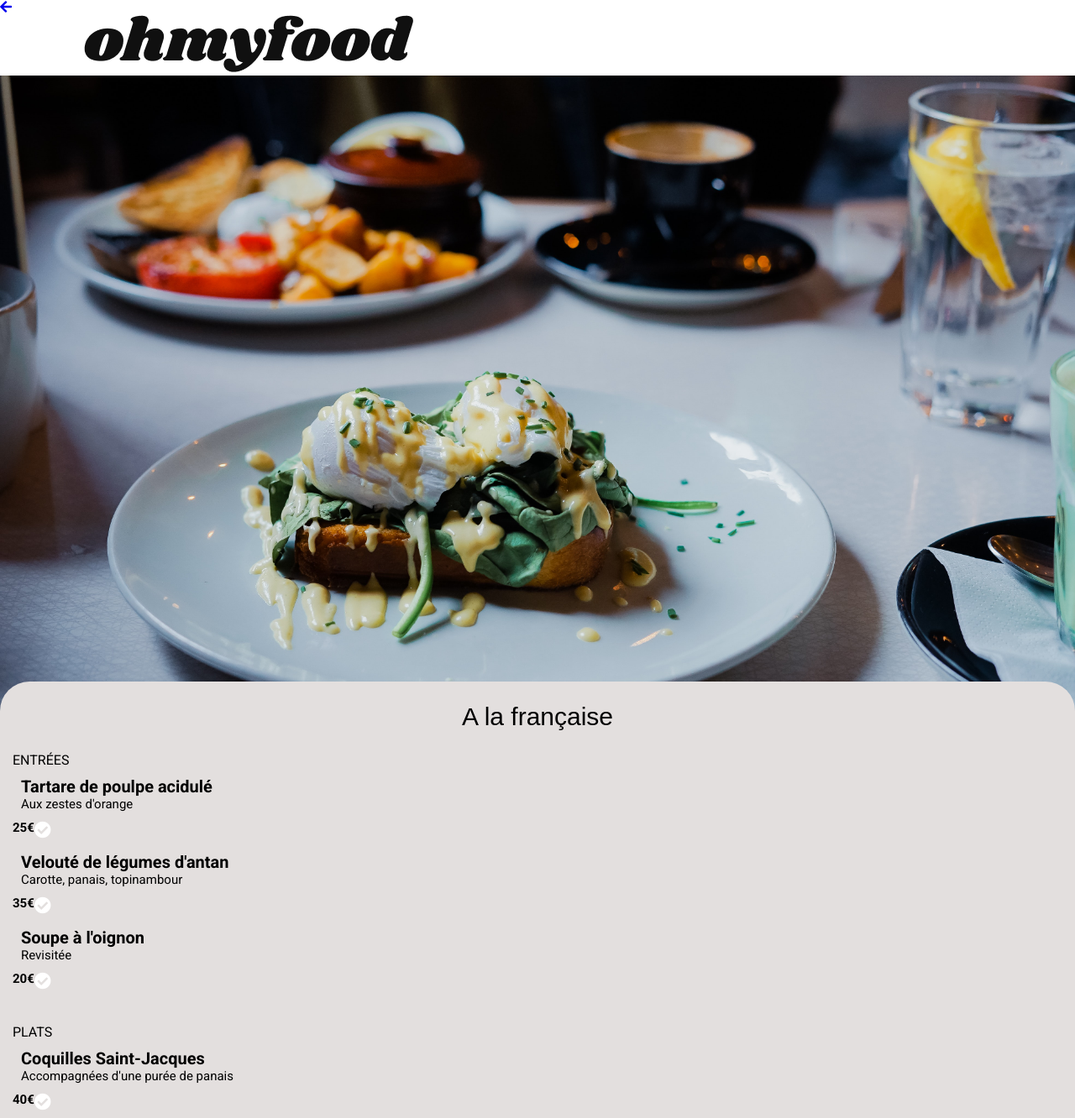
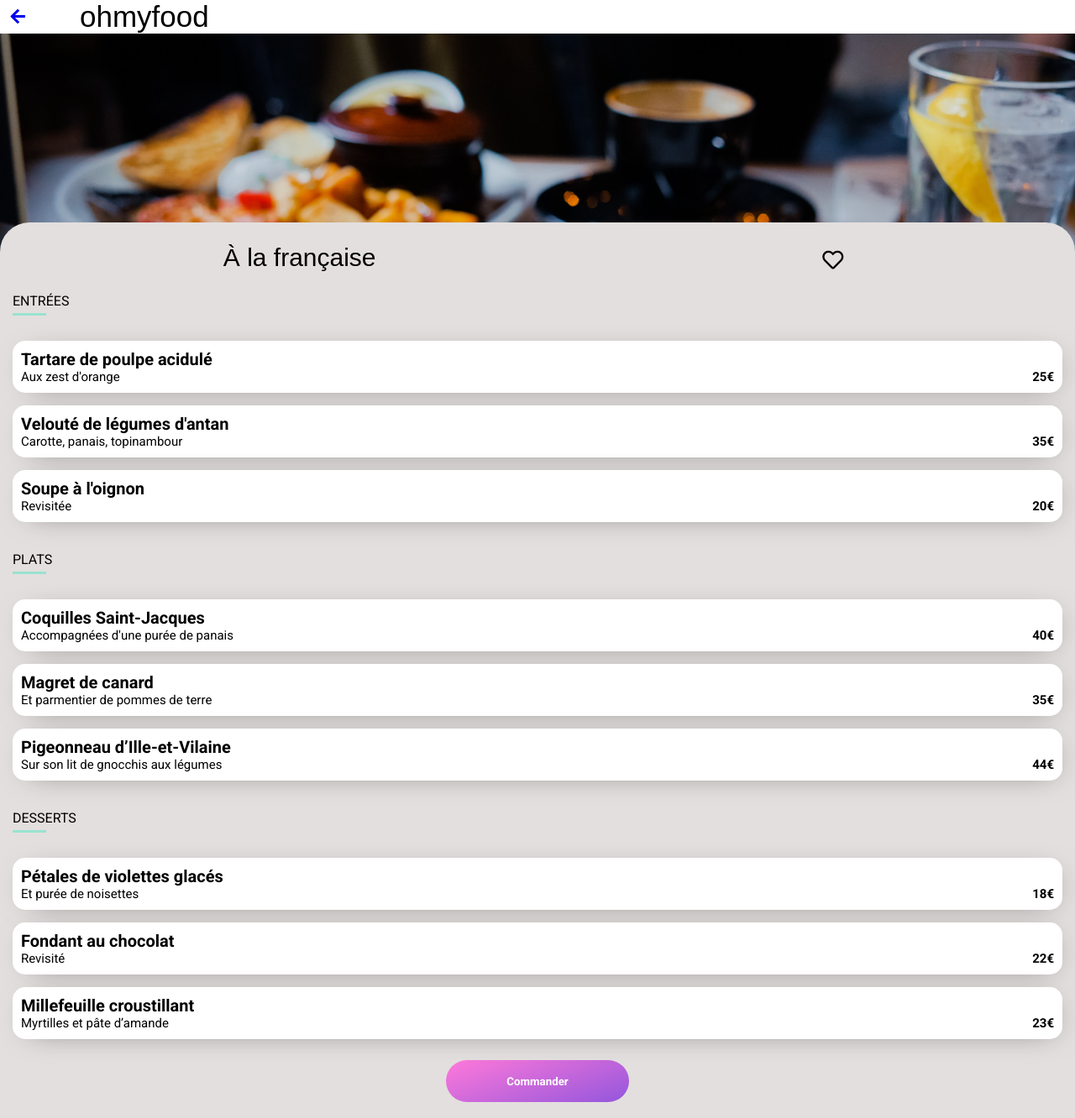
Before and after one commit to Lokki68/LibertBrice_3_15052021, a website: page menu_aLaFrancaise.html in a window 1280 px wide. Shown: the top 1332 px of the page at 84% size. Drawn offline with Linux system fonts and the light colour scheme; a web font is replaced by a local one.

Commit message:
menu html

```diff
--- a/menu_aLaFrancaise.html
+++ b/menu_aLaFrancaise.html
@@ -1,5 +1,6 @@
 <!DOCTYPE html>
 <html lang="en">
+
 <head>
     <meta charset="UTF-8">
     <meta http-equiv="X-UA-Compatible" content="IE=edge">
@@ -7,36 +8,44 @@
 
     <!-- Police / FontAwesome -->
     <link rel="preconnect" href="https://fonts.gstatic.com">
-    <link href="https://fonts.googleapis.com/css2?family=Roboto:wght@300;400;700&family=Shrikhand&display=swap" rel="stylesheet">
-    <link rel="stylesheet" href="https://cdnjs.cloudflare.com/ajax/libs/font-awesome/5.15.3/css/all.min.css" integrity="sha512-iBBXm8fW90+nuLcSKlbmrPcLa0OT92xO1BIsZ+ywDWZCvqsWgccV3gFoRBv0z+8dLJgyAHIhR35VZc2oM/gI1w==" crossorigin="anonymous" />
+    <link href="https://fonts.googleapis.com/css2?family=Roboto:wght@300;400;700&family=Shrikhand&display=swap"
+        rel="stylesheet">
+    <link rel="stylesheet" href="https://cdnjs.cloudflare.com/ajax/libs/font-awesome/5.15.3/css/all.min.css"
+        integrity="sha512-iBBXm8fW90+nuLcSKlbmrPcLa0OT92xO1BIsZ+ywDWZCvqsWgccV3gFoRBv0z+8dLJgyAHIhR35VZc2oM/gI1w=="
+        crossorigin="anonymous" />
     <!-- CSS -->
     <link rel="stylesheet" href="./public/css/style.css">
 
 
-    <title>OhMyFood! - Menu</title>
+    <title>OhMyFood! - Menu - A La Française</title>
 </head>
+
 <body>
-    <header class="header_menu">
+    <header class="header">
 
-        <div class="header_menu_top">
+        <div class="header_top">
             <!-- retour-->
             <div class="top_retour">
                 <a href="index.html"><i class="fas fa-arrow-left"></i></a>
             </div>
             <!-- Logo -->
             <div class="top_logo">
-                <img src="public/img/logo/ohmyfood.png" alt="Logo Oh My Food">
+                <h1 class="title">ohmyfood</h1>
             </div>
         </div>
 
-        <img src="public/img/restaurants/toa-heftiba-DQKerTsQwi0-unsplash.jpg" alt="A la française">
+        <img src="public/img/restaurants/toa-heftiba-DQKerTsQwi0-unsplash.jpg" alt="A La Française">
 
     </header>
 
     <main class="main_menu">
         <!-- Titre -->
         <div class="main_title">
-            <h1>A la française</h1>
+            <h1>À la française</h1>
+            <div class="description_hearts">
+                <i class="far fa-heart  description_hearts--heart vide"></i>
+                <i class="fas fa-heart  description_hearts--heart plein"></i>
+            </div>
         </div>
 
         <!-- Menu-->
@@ -46,15 +55,17 @@
             <div class="menu_enter">
                 <div class="enter_title">
                     <h2>Entrées</h2>
-                    <span></span>
                 </div>
-                <div class="enter_card">
+                <div class="enter_underline"></div>
+
+                <div class="card_list">
+                    <div class="enter_card card_menu">
                         <div class="card_txt">
                             <h3>
                                 Tartare de poulpe acidulé
                             </h3>
                             <p>
-                            Aux zestes d'orange
+                                Aux zest d'orange
                             </p>
                         </div>
                         <div class="card_detail">
@@ -71,7 +82,7 @@
                         </div>
                     </div>
 
-                <div class="enter_card">
+                    <div class="enter_card card_menu">
                         <div class="card_txt">
                             <h3>
                                 Velouté de légumes d'antan
@@ -94,7 +105,7 @@
                         </div>
                     </div>
 
-                <div class="enter_card">
+                    <div class="enter_card card_menu">
                         <div class="card_txt">
                             <h3>
                                 Soupe à l'oignon
@@ -116,14 +127,19 @@
                             </div>
                         </div>
                     </div>
+                </div>
+            </div>
 
             <!-- Plats -->
             <div class="menu_plat">
                 <div class="plat_title">
                     <h2>Plats</h2>
-                    <span></span>
+                    <div class="enter_underline"></div>
+
                 </div>
-                <div class="plat_card">
+
+                <div class="card_list">
+                    <div class="plat_card card_menu">
                         <div class="card_txt">
                             <h3>
                                 Coquilles Saint-Jacques
@@ -146,7 +162,7 @@
                         </div>
                     </div>
 
-                <div class="plat_card">
+                    <div class="plat_card card_menu">
                         <div class="card_txt">
                             <h3>
                                 Magret de canard
@@ -169,7 +185,7 @@
                         </div>
                     </div>
 
-                <div class="plat_card">
+                    <div class="plat_card card_menu">
                         <div class="card_txt">
                             <h3>
                                 Pigeonneau d’Ille-et-Vilaine
@@ -192,15 +208,17 @@
                         </div>
                     </div>
                 </div>
-
+            </div>
 
             <!-- Dessert -->
             <div class="menu_dessert">
                 <div class="dessert_title">
                     <h2>Desserts</h2>
-                    <span></span>
+                    <div class="enter_underline"></div>
                 </div>
-                <div class="dessert_card">
+
+                <div class="card_list">
+                    <div class="dessert_card card_menu">
                         <div class="card_txt">
                             <h3>
                                 Pétales de violettes glacés
@@ -223,7 +241,7 @@
                         </div>
                     </div>
 
-                <div class="dessert_card">
+                    <div class="dessert_card card_menu">
                         <div class="card_txt">
                             <h3>
                                 Fondant au chocolat
@@ -246,7 +264,7 @@
                         </div>
                     </div>
 
-                <div class="dessert_card">
+                    <div class="dessert_card card_menu">
                         <div class="card_txt">
                             <h3>
                                 Millefeuille croustillant
@@ -270,7 +288,10 @@
                     </div>
                 </div>
             </div>
+        </div>
+        <div class="bouton">
             <button class="btn">Commander</button>
+        </div>
     </main>
 
     <!-- Footer -->
@@ -296,4 +317,5 @@
         </ul>
     </footer>
 </body>
+
 </html>
--- a/sass/base/_reset.scss
+++ b/sass/base/_reset.scss
@@ -1 +1 @@
-html,body,p,ol,ul,li,dl,dt,dd,blockquote,figure,fieldset,legend,textarea,pre,iframe,hr,h1,h2,h3,h4,h5,h6{margin:0;padding:0}h1,h2,h3,h4,h5,h6{font-size:100%;font-weight:normal}ul{list-style:none}button,input,select{margin:0}html{box-sizing:border-box}*,*::before,*::after{box-sizing:inherit}img,video{height:auto;max-width:100%}iframe{border:0}table{border-collapse:collapse;border-spacing:0}td,th{padding:0} body{max-width: 1550px; min-width: 375px;}
+html,body,p,ol,ul,li,dl,dt,dd,blockquote,figure,fieldset,legend,textarea,pre,iframe,hr,h1,h2,h3,h4,h5,h6{margin:0;padding:0}h1,h2,h3,h4,h5,h6{font-size:100%;font-weight:normal}ul{list-style:none}button,input,select{margin:0}html{box-sizing:border-box}*,*::before,*::after{box-sizing:inherit}img,video{height:auto;max-width:100%;}iframe{border:0}table{border-collapse:collapse;border-spacing:0}td,th{padding:0} body{max-width: 1550px; min-width: 375px;}
--- a/sass/layout/_animations.scss
+++ b/sass/layout/_animations.scss
@@ -18,8 +18,8 @@
 .lettre {
   color: $primary-color;
   font-family: $text-title, serif;
-  font-size : 45px;
-  letter-spacing: 15px;
+  font-size : 25px;
+  letter-spacing: 10px;
   margin-bottom: 1px;
   animation: flash 2s linear infinite;
 }
@@ -28,21 +28,21 @@
 
 .lettre:nth-child(1) {
   animation-delay: .1s;
-  font-size: 80px;
+  font-size: 60px;
 }
 .lettre:nth-child(2) {
   animation-delay: .3s;
 }
 .lettre:nth-child(3) {
   animation-delay: .5s;
-  font-size: 80px;
+  font-size: 60px;
 }
 .lettre:nth-child(4) {
   animation-delay: .7s;
 }
 .lettre:nth-child(5) {
   animation-delay: .9s;
-  font-size: 80px;
+  font-size: 60px;
 }
 .lettre:nth-child(6) {
   animation-delay: 1.1s;
--- a/sass/layout/_footer.scss
+++ b/sass/layout/_footer.scss
@@ -2,7 +2,7 @@
 
 .footer {
   background-color: #212f3d;
-  width: 100%;
+  width: auto;
   height: 198px;
   color: #fff;
 
--- a/sass/layout/_headerMenu.scss
+++ b/sass/layout/_headerMenu.scss
@@ -29,5 +29,5 @@
 }
 
 .top_logo {
-  margin-left: 100px;
+  margin-left: 65px;
 }
--- a/sass/layout/_restaurant.scss
+++ b/sass/layout/_restaurant.scss
@@ -7,7 +7,7 @@
   z-index: 100;
   border-top-left-radius: 35px;
   border-top-right-radius: 35px;
-
+  padding-bottom: 65px;
 }
 
 .main_title {
@@ -151,3 +151,8 @@
         font-size: 20px;
       }
     }
+
+
+    .footer_menu {
+      margin-top: -135px;
+    }
```
Also changed, not shown: menu_laNoteEnchantee.html (+39 -21 lines), menu_laPaletteDuGout.html (+2 -2 lines), menu_leDeliceDesSens.html (+39 -20 lines), public/css/style.css, 1 other file. Lines whose indentation alone changed are shown as unchanged.
